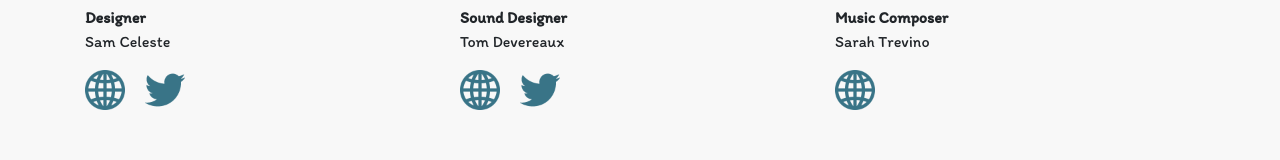
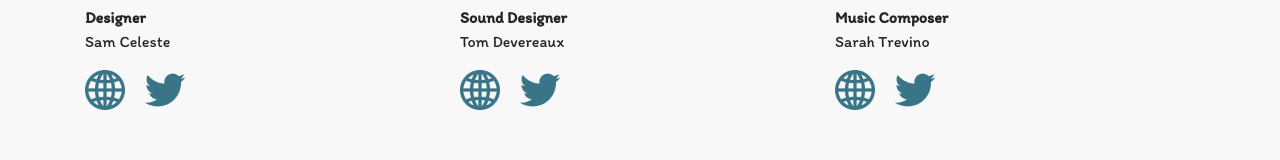
Before and after one commit to moose15/moose15.github.io, a website: page stepstoneislandgame/index.html in a window 1280 px wide. Shown: the part 2863-3023 px from the top of the page. Drawn offline with Linux system fonts and the light colour scheme.

Commit message:
Updated main stepstone island webpage to include a link to Sarah's twitter.

```diff
--- a/stepstoneislandgame/index.html
+++ b/stepstoneislandgame/index.html
@@ -248,6 +248,9 @@
                 <ul>
                   <li><a target ="_blank" href = "http://uscscoring.com/students/2018/sarah-trevino"><img src = "../images/icons/website_icon.png"/></a>
                   </li>
+                  </li>
+                    <li><a target ="_blank" href = "https://twitter.com/TrevinoMedia"><img src = "../images/icons/twitter_icon_blue.png"/></a>
+                  </li>
                 </ul>
               </div>
             </div>
```
